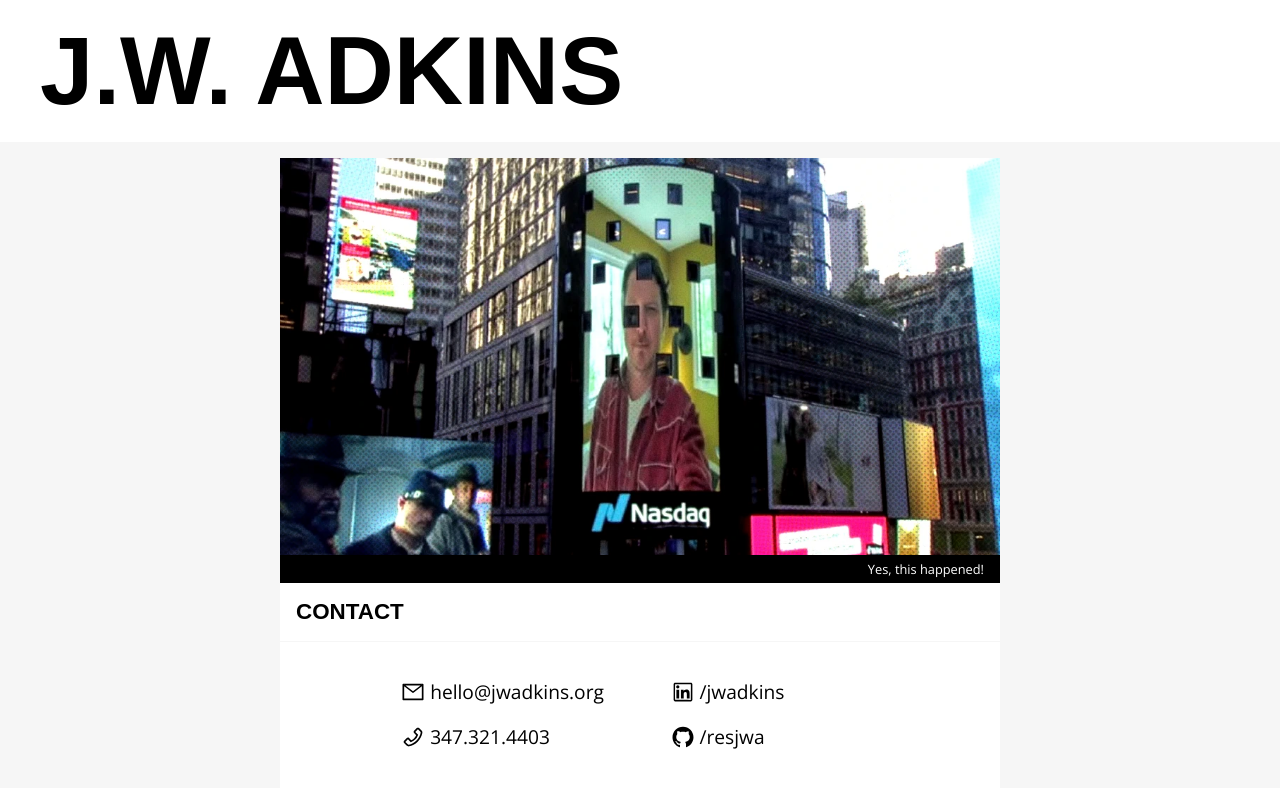
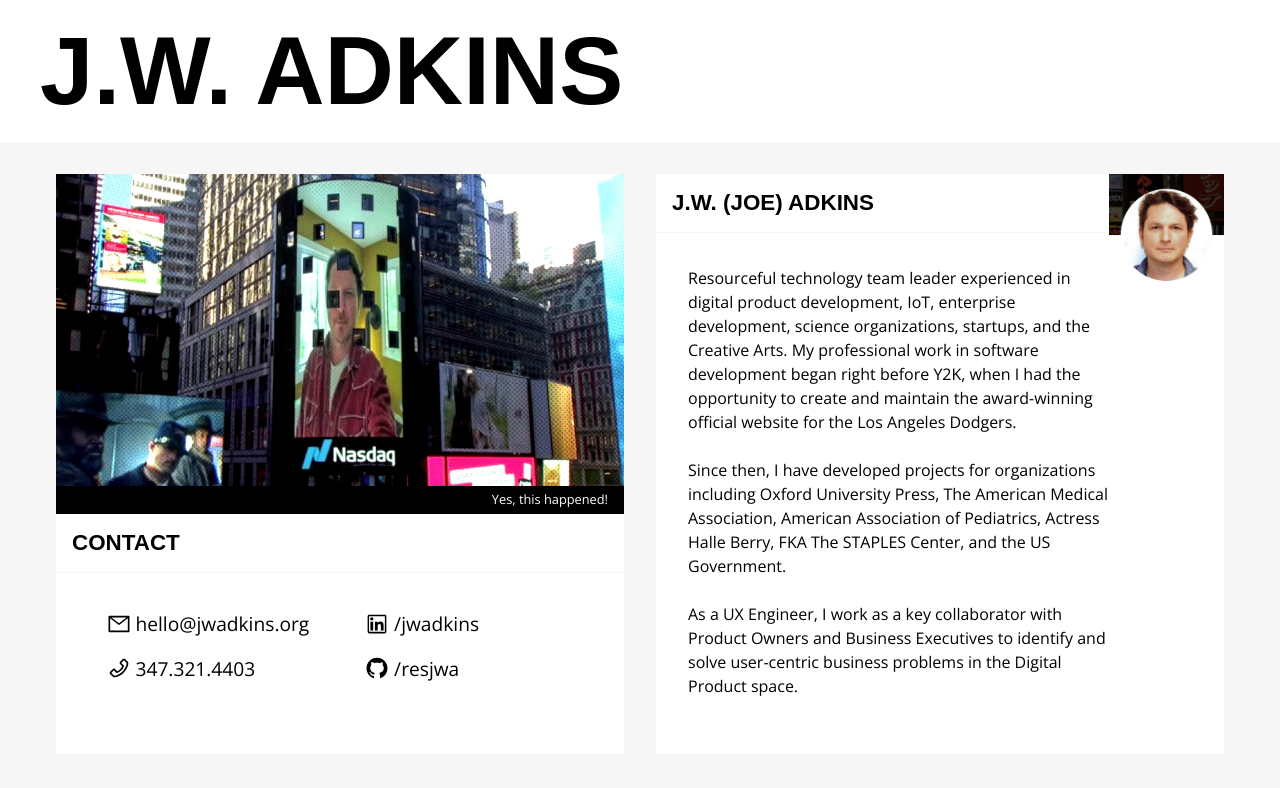
Before and after one commit to resjwa/jwadkins.org, a Next.js app: page / in a window 1280 px wide. Shown: the top 788 px of the page. Built offline with nearby package versions, Linux system fonts and the light colour scheme; a web font is replaced by a local one.

Commit message:
Added bio card

```diff
--- a/app/Components/Card/card.module.css
+++ b/app/Components/Card/card.module.css
@@ -1,7 +1,10 @@
 .card {
   background: #fff;
-  max-width: 720px;
+  flex: 1;
+  max-width: 800px;
   width: 100%;
+  margin: 1rem;
+  flex-basis: 530px;
 }
 
 .card img {
@@ -12,5 +15,6 @@
 @media screen and (max-width: 768px) {
   .card {
     max-width: 100%;
+    margin: 1rem 0;
   }
 }
--- a/app/globals.css
+++ b/app/globals.css
@@ -35,6 +35,11 @@ h2 {
 main {
   margin: 0 1rem;
 }
+p {
+  margin-bottom: 1.5rem;
+  line-height: 1.5;
+  max-width: 32.5rem;
+}
 
 @media screen and (max-width: 768px) {
   main {
--- a/app/page.js
+++ b/app/page.js
@@ -15,6 +15,7 @@ export default function Home() {
               src='/img/nasdaq.webp'
               width='1022'
               height='575'
+              priority
               blur='/img/nasdaq-blur.jpg'
               alt='Joe on the Nasdaq Tower in Times Sqaure, NYC'
             />
@@ -23,7 +24,38 @@ export default function Home() {
           <h2 className={headerFont.className}>Contact</h2>
           <Contact />
         </Card>
+        <Card>
+          <div className={styles.bio}>
+            <div className={styles.bioHeader}>
+              <h2 className={headerFont.className}>J.W. (Joe) Adkins</h2>
+              <Image
+                src='/img/joe.jpg'
+                width='256'
+                height='275'
+                className={styles.joe}
+                alt='Joe Adkins Headshot'
+              />
+            </div>
+
+            <div className={styles.copy}>
+              <p>
+                Resourceful technology team leader experienced in digital product development, IoT, enterprise development, science organizations,
+                startups, and the Creative Arts. My professional work in software development began right before Y2K, when I had the opportunity to
+                create and maintain the award-winning official website for the Los Angeles Dodgers.
+              </p>
+              <p>
+                Since then, I have developed projects for organizations including Oxford University Press, The American Medical Association, American
+                Association of Pediatrics, Actress Halle Berry, FKA The STAPLES Center, and the US Government.
+              </p>
+              <p>
+                As a UX Engineer, I work as a key collaborator with Product Owners and Business Executives to identify and solve user-centric business
+                problems in the Digital Product space.
+              </p>
+            </div>
+          </div>
+        </Card>
       </section>
+      <section></section>
     </MaxWidth>
   );
 }
--- a/app/page.module.css
+++ b/app/page.module.css
@@ -5,6 +5,8 @@
   font-size: 0.8rem;
   text-align: right;
   margin-top: -0.5rem;
+  max-width: 100%;
+  margin-bottom: 0;
 }
 
 .imgWCaption {
@@ -15,12 +17,44 @@
 
 .hero {
   display: flex;
-  align-items: center;
-  flex-direction: column;
+  align-items: flex-start;
+  flex-direction: row;
+  flex-wrap: wrap;
+  align-items: stretch;
+  justify-content: center;
 }
 
 .hero h2 {
   padding: 0 0 1rem 1rem;
   margin-top: 1rem;
   border-bottom: 1px solid #f6f6f6;
+  flex: 1;
 }
+.bio {
+  position: relative;
+  display: flex;
+  flex-direction: column;
+}
+.bio .joe {
+  width: 7.188rem;
+  height: auto;
+  flex: 0;
+}
+
+.copy {
+  padding: 2rem;
+}
+.copy p {
+  max-width: 85%;
+}
+.bioHeader {
+  display: flex;
+  margin-bottom: -4rem;
+  align-items: flex-start;
+}
+
+@media screen and (max-width: 768px) {
+  .bioHeader {
+    margin-bottom: -3rem;
+  }
+}
```
Also changed, not shown: public/img/joe.jpg (added).
